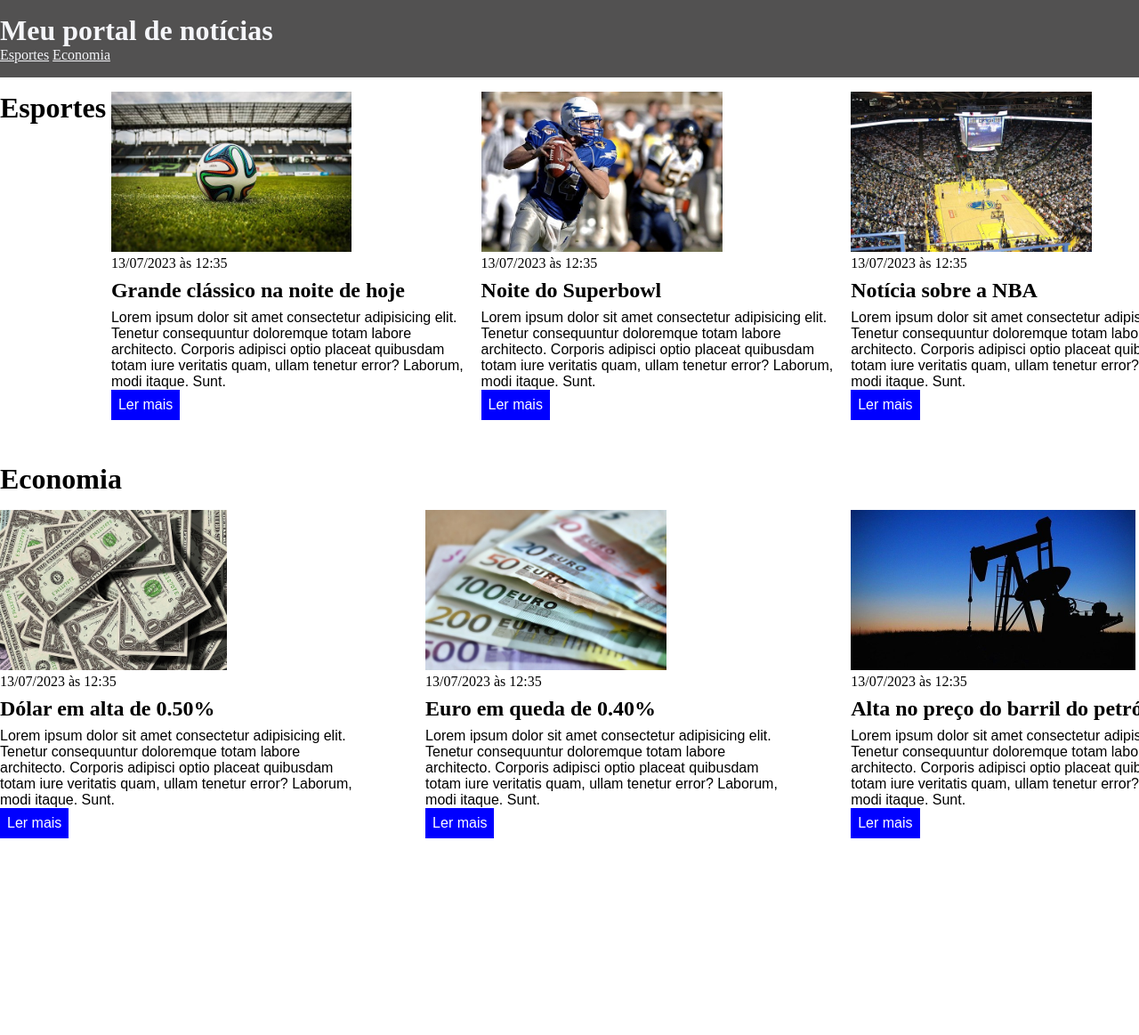
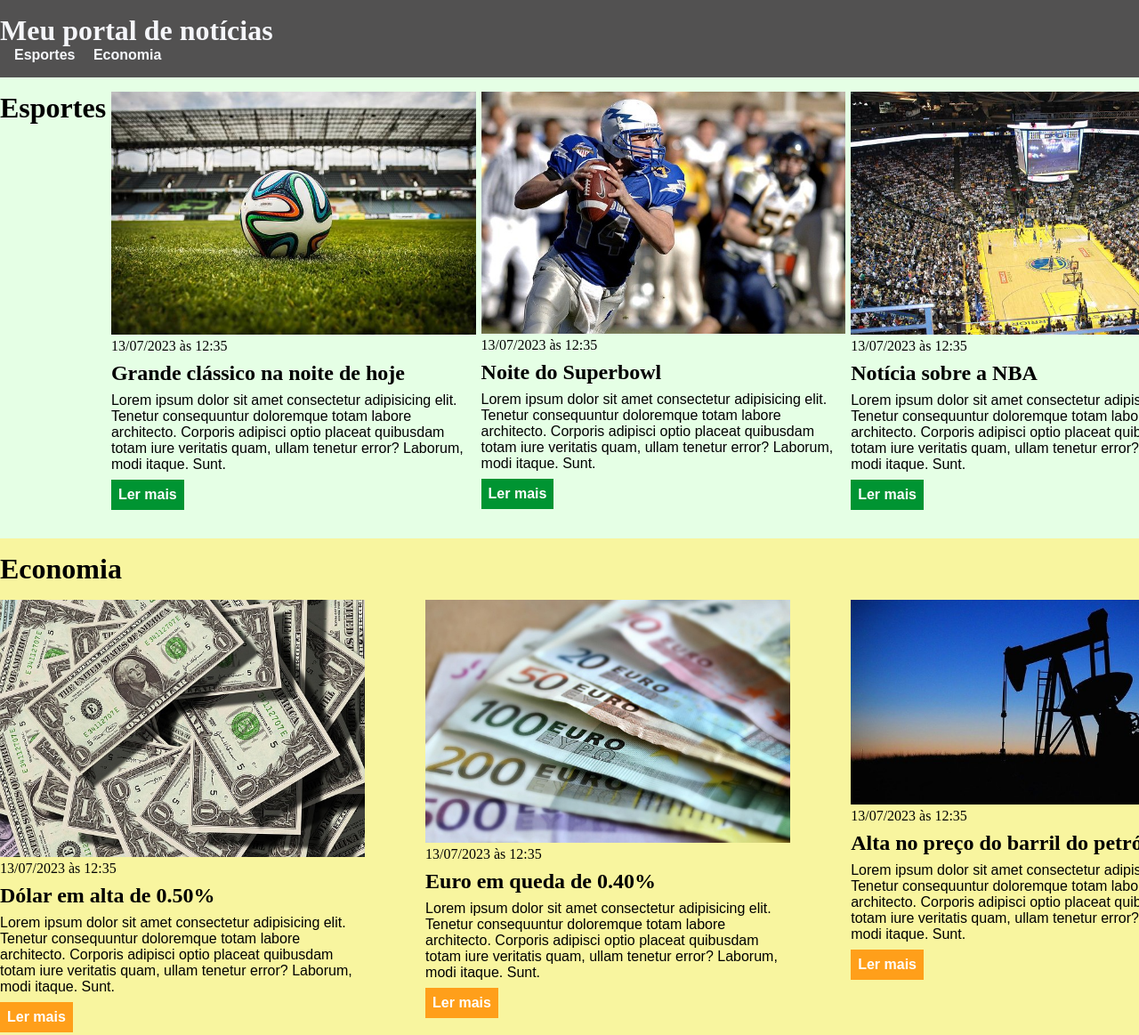
Before and after one commit to Ezeki-el/Modulo_css, a plain HTML site: page CSS/CSS/index.html in a window 1280 px wide. Shown: the top 1163 px of the page at 89% size. Before the commit the page ends 974 px from the top, so only its background shows below. Drawn offline with Linux system fonts and the light colour scheme.

Commit message:
Add files via upload

```diff
--- a/CSS/CSS/main.css
+++ b/CSS/CSS/main.css
@@ -18,10 +18,14 @@ header.container{
 
 header li{
     display: inline;
+    font-family: Arial, Helvetica, sans-serif;
+    font-weight: bold;
+    margin-left: 16px;
 }
 
 header li a {
     color: #f5f6fa;
+    text-decoration: none;
 }
 .container {
     width: 1366px;
@@ -35,7 +39,8 @@ header li a {
 }
 
 .articles article img{
-    height: 180px;
+    /*height: 180px;*/
+    width: 100%;
 }
 
 .articles article {
@@ -62,6 +67,8 @@ section h2,
     padding: 8px;
     display: inline-block;
     text-decoration: none;
+    font-weight: bold;
+    margin-top: 8px;
 }
 
 .articles article a:hover {
@@ -80,3 +87,19 @@ section h2,
 section h2 {
     font-size: 32px;
 }
+
+#sports {
+    background-color: rgba(0, 255, 0, 0.1);
+}
+
+#sports .articles article a {
+    background-color: #009432;
+}
+
+#economy {
+    background-color: #f8f59f;
+}
+
+#economy .articles article a {
+    background-color: #ff9f1a;
+}
```
